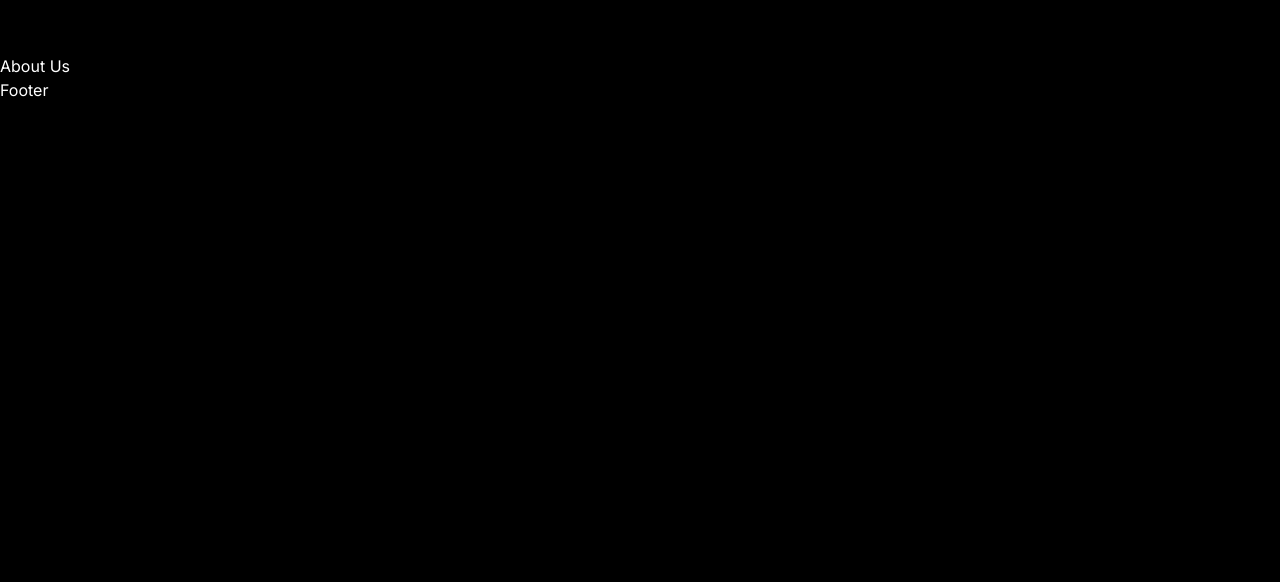
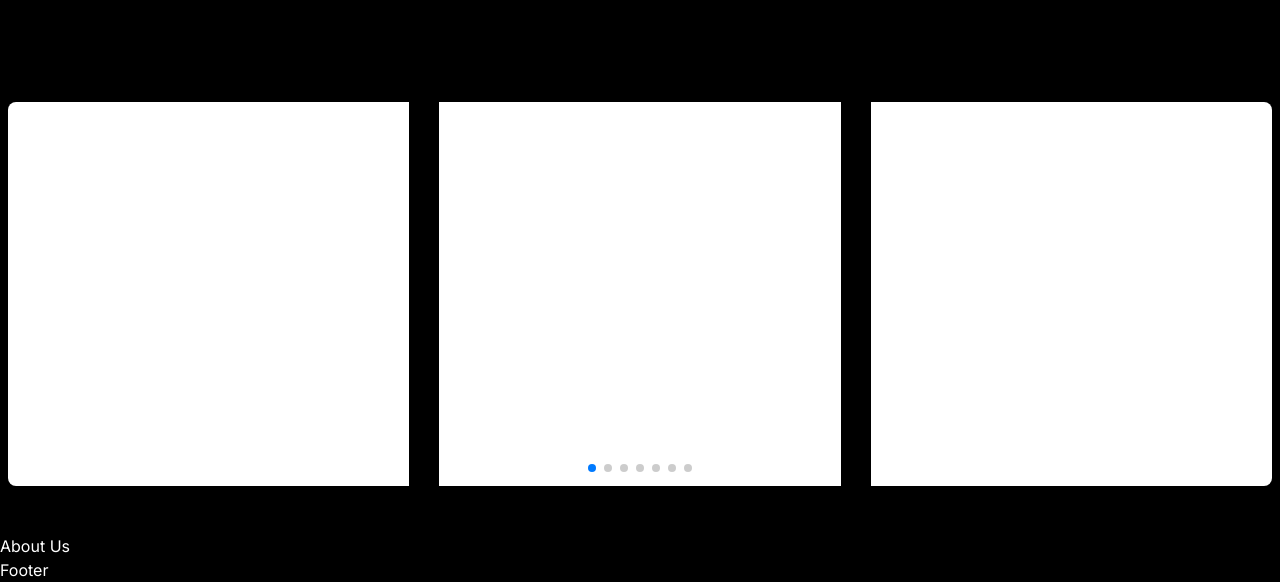
Before and after one commit to gonzaleza61/r3vfitness, a Next.js app: page / in a window 1280 px wide. Shown: the part 860-1442 px from the top of the page. Before the commit the page ends 962 px from the top, so only its background shows below. Built offline with nearby package versions, Linux system fonts and the light colour scheme.

Commit message:
added slider component

```diff
--- a/package.json
+++ b/package.json
@@ -17,6 +17,7 @@
     "postcss": "8.4.29",
     "react": "18.2.0",
     "react-dom": "18.2.0",
+    "swiper": "^10.3.1",
     "tailwindcss": "3.3.3"
   },
   "devDependencies": {
--- /dev/null
+++ b/src/app/components/Swiper.js
@@ -0,0 +1,43 @@
+"use client"
+import React, { useRef, useState } from "react"
+// Import Swiper React components
+import { Swiper, SwiperSlide } from "swiper/react"
+
+// Import Swiper styles
+import "swiper/css"
+import "swiper/css/pagination"
+
+// import required modules
+import { Pagination } from "swiper/modules"
+
+export default function ImageSwiper() {
+  return (
+    <>
+      <section className="px-2 py-12">
+        <div className="container">
+          <Swiper
+            slidesPerView={3}
+            spaceBetween={30}
+            pagination={{
+              clickable: true,
+            }}
+            modules={[Pagination]}
+            className="h-96 w-full rounded-lg"
+          >
+            <div className="flex">
+              <SwiperSlide className="bg-white">Slide 1</SwiperSlide>
+              <SwiperSlide className="bg-white">Slide 2</SwiperSlide>
+              <SwiperSlide className="bg-white">Slide 3</SwiperSlide>
+              <SwiperSlide className="bg-white">Slide 4</SwiperSlide>
+              <SwiperSlide className="bg-white">Slide 5</SwiperSlide>
+              <SwiperSlide className="bg-white">Slide 6</SwiperSlide>
+              <SwiperSlide className="bg-white">Slide 7</SwiperSlide>
+              <SwiperSlide className="bg-white">Slide 8</SwiperSlide>
+              <SwiperSlide className="bg-white">Slide 9</SwiperSlide>
+            </div>
+          </Swiper>
+        </div>
+      </section>
+    </>
+  )
+}
--- a/src/app/page.js
+++ b/src/app/page.js
@@ -2,12 +2,14 @@ import Image from "next/image"
 import HeroSection from "./components/HeroSection"
 import NavBar from "./components/NavBar"
 import AboutSection from "./components/AboutSection"
+import ImageSwiper from "./components/Swiper"
 
 export default function Home() {
   return (
     <>
       <div className=" h-px bg-zinc-800"></div>
       <HeroSection />
+      <ImageSwiper />
       <AboutSection />
     </>
   )
```
Also changed, not shown: 1 other file (tests, documents, lock files or other folders).
